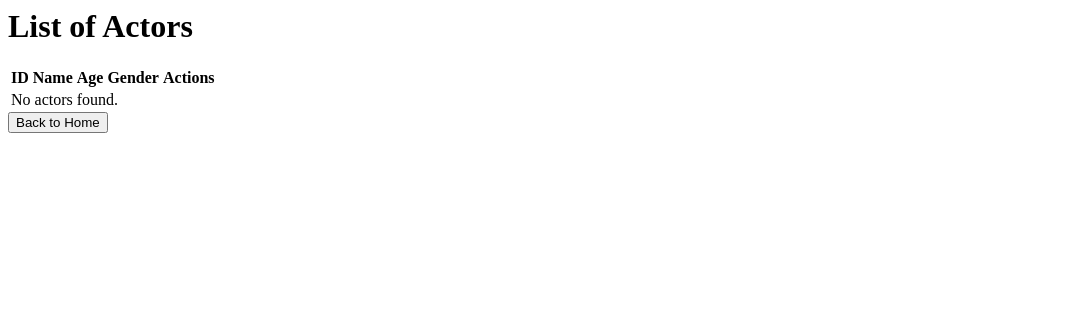
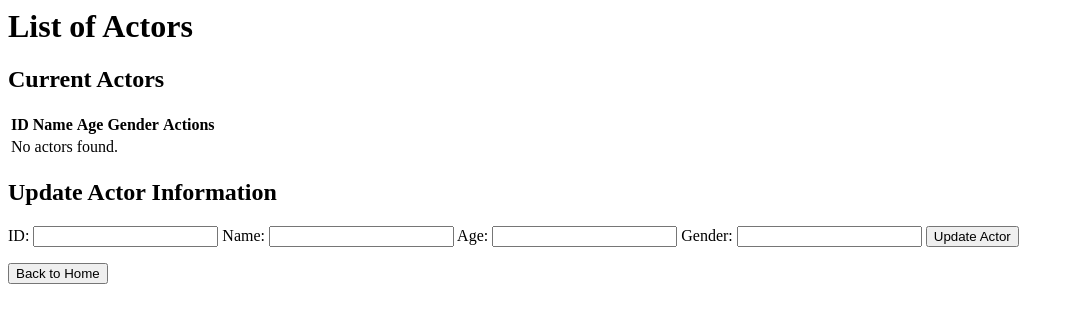
Before and after one commit to Dwhite77/FSWDCapstone, a Flask app: page /actors in a window 1280 px wide. Shown: the top 323 px of the page, without its empty margins (0-1074 px from the left). Run offline with Flask 2, Linux system fonts and the light colour scheme; data that the repository does not hold is empty.

Commit message:
trying to fix the patch methods

```diff
--- a/app.py
+++ b/app.py
@@ -56,33 +56,30 @@ def add_actor(payload):
         print(f"Error adding actor: {e}")
         abort(422)  # Unprocessable entity
 
-@app.route('/updateactors/<int:actor_id>', methods=['POST'])
-@requires_auth('update:actor')  # Protect this route
-def update_actor(actor_id, payload):
-    """Update an existing actor's information."""
-    name = request.form.get("name")
-    age = request.form.get("age")
-    gender = request.form.get("gender")
+@app.route('/update-actor', methods=['POST'])
+def update_actor():
+    id = request.form.get('id')
+    name = request.form.get('name')
+    age = request.form.get('age')
+    gender = request.form.get('gender')
 
     # Validate input
-    if not name and not age and not gender:
-        abort(400)  # At least one field must be provided
+    if not id or not name or not age or not gender:
+        abort(400)  # Bad request if any field is missing
 
     try:
-        actor = Actor.query.get(actor_id)
+        actor = Actor.query.get(id)
         if not actor:
             abort(404)  # Actor not found
 
-        # Update fields if provided
-        if name:
-            actor.name = name
-        if age:
-            actor.age = age
-        if gender:
-            actor.gender = gender
+        # Update fields
+        actor.name = name
+        actor.age = age
+        actor.gender = gender
 
-        actor.update()
-        return render_template('index.html')
+        # Commit changes to the database
+        db.session.commit()
+        return redirect('/actors')  # Redirect back to the actors list
     except Exception as e:
         print(f"Error updating actor: {e}")
         abort(422)  # Unprocessable entity
--- a/templates/actor.html
+++ b/templates/actor.html
@@ -1,5 +1,8 @@
 <div class="container">
     <h1>List of Actors</h1>
+
+    <!-- Section to display current actors -->
+    <h2>Current Actors</h2>
     <table>
         <thead>
             <tr>
@@ -14,25 +17,10 @@
             {% for actor in actors %}
                 <tr>
                     <td>{{ actor.id }}</td>
+                    <td>{{ actor.name }}</td>
+                    <td>{{ actor.age }}</td>
+                    <td>{{ actor.gender }}</td>
                     <td>
-                        <form action="/actors/{{ actor.id }}" method="POST" style="display:inline;">
-                            <input type="text" name="name" value="{{ actor.name }}" required>
-                        </form>
-                    </td>
-                    <td>
-                        <form action="/actors/{{ actor.id }}" method="POST" style="display:inline;">
-                            <input type="number" name="age" value="{{ actor.age }}" required>
-                        </form>
-                    </td>
-                    <td>
-                        <form action="/actors/{{ actor.id }}" method="POST" style="display:inline;">
-                            <input type="text" name="gender" value="{{ actor.gender }}" required>
-                        </form>
-                    </td>
-                    <td>
-                        <form action="/updateactors/{{ actor.id }}" method="POST" style="display:inline;">
-                            <button type="submit">Update</button>
-                        </form>
                         <form action="/delete-actor/{{ actor.id }}" method="POST" style="display:inline;">
                             <button type="submit">Delete</button>
                         </form>
@@ -45,6 +33,25 @@
             {% endfor %}
         </tbody>
     </table>
+
+    <!-- Section to update actor information -->
+    <h2>Update Actor Information</h2>
+    <form action="/update-actor" method="POST">
+        <label for="actor_id">ID:</label>
+        <input type="number" name="actor_id" required>
+
+        <label for="name">Name:</label>
+        <input type="text" name="name" required>
+
+        <label for="age">Age:</label>
+        <input type="number" name="age" required>
+
+        <label for="gender">Gender:</label>
+        <input type="text" name="gender" required>
+
+        <button type="submit">Update Actor</button>
+    </form>
+
     <form action="/" method="GET" style="display:inline;">
         <button type="submit">Back to Home</button>
     </form>
```
